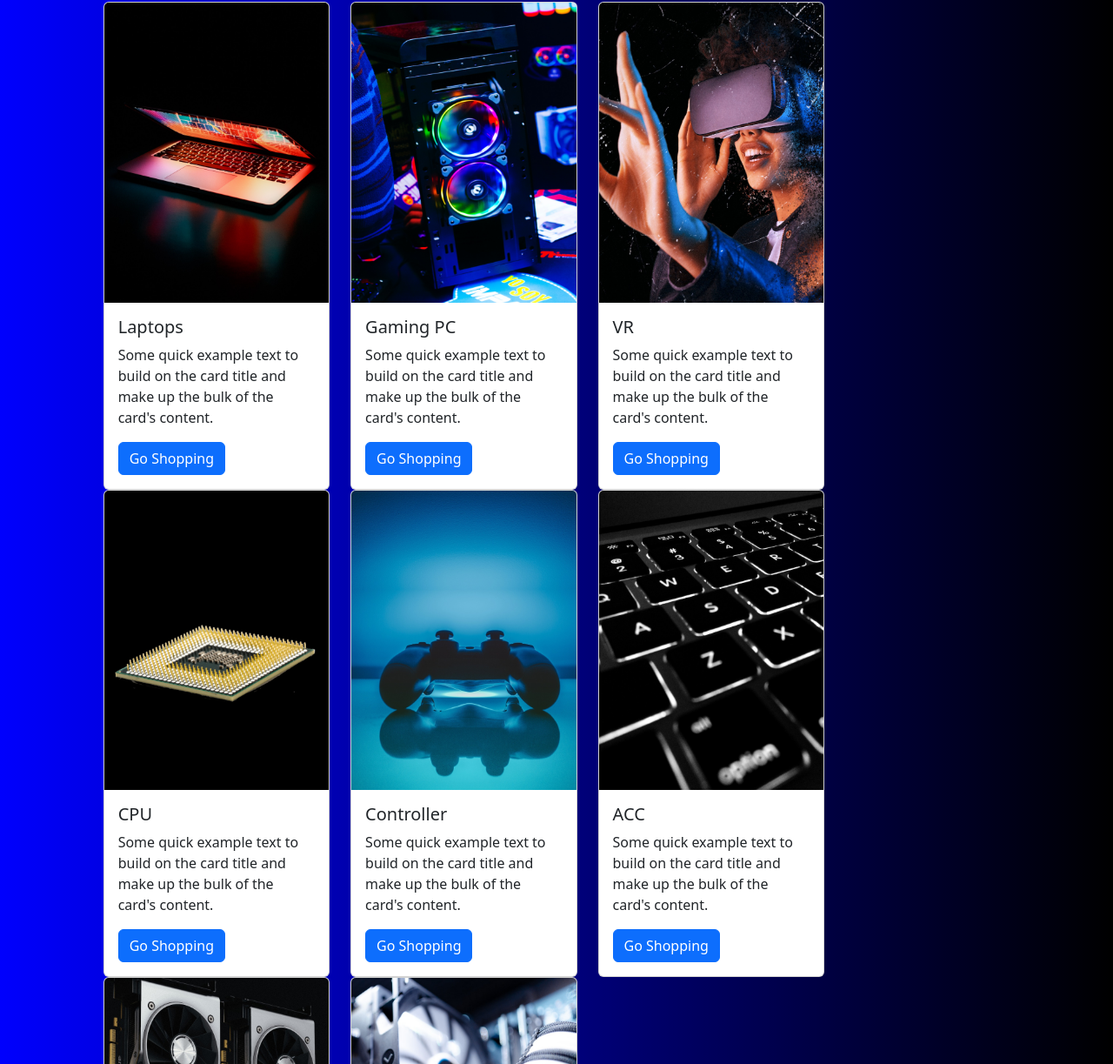
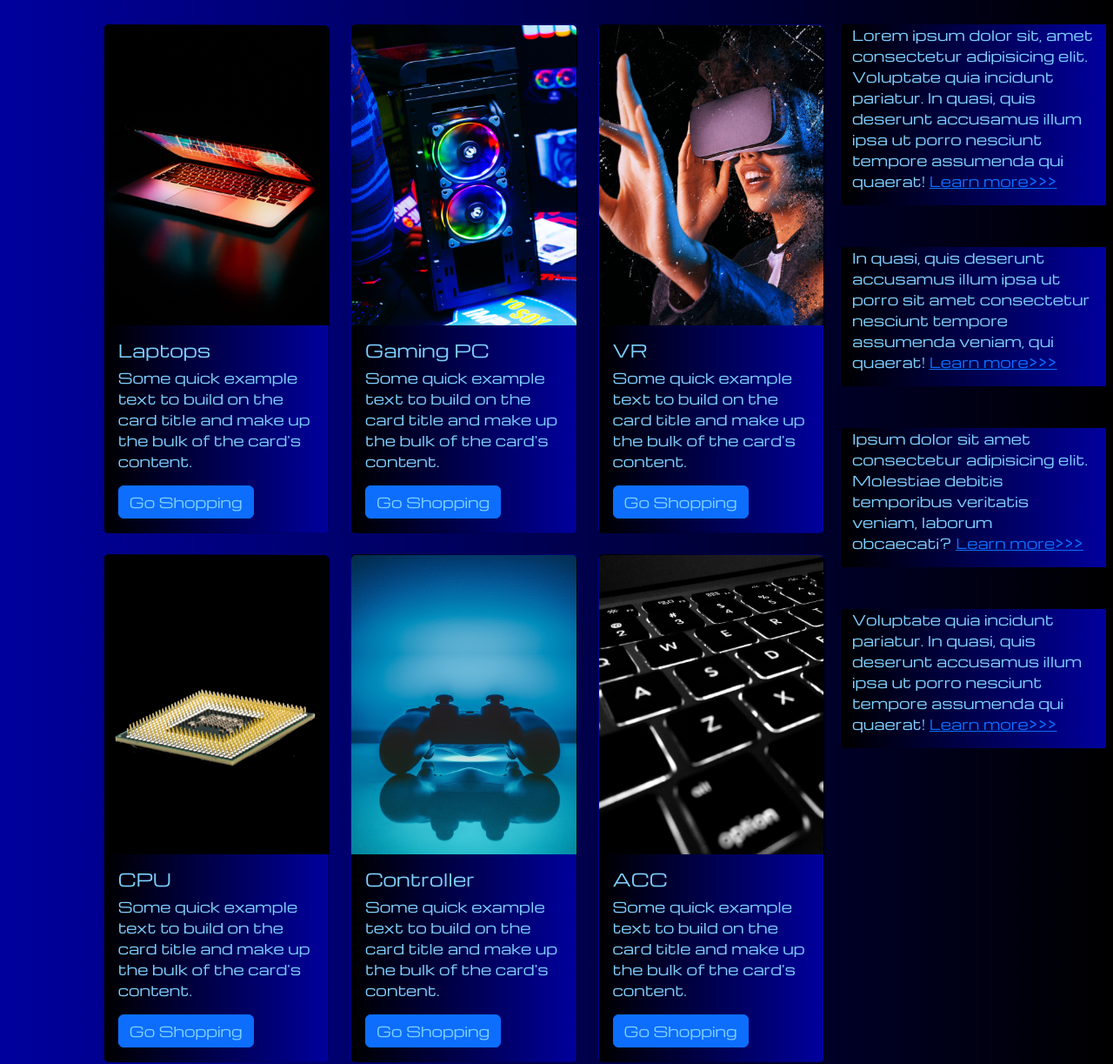
Before and after one commit to sky7way/store_bootstrap, a plain HTML site: page pricing.html in a window 1280 px wide. Shown: the part 80-1303 px from the top of the page at 87% size. Drawn offline with nearby package versions, Linux system fonts and the light colour scheme.

Commit message:
right navbar & style cards

```diff
--- a/pricing.html
+++ b/pricing.html
@@ -44,98 +44,116 @@
 
                 <div class="col-lg-8 col-md-12">
                     <div class="row">
-                        <div class="col-lg-4 col-md-6">
+                        <div class="col-lg-4 col-md-6 mt-4">
                             <div class="card">
-                                <img src="source/images/laptop.png" class="card-img-top" alt="laptop">
+                                <a href="#"><img src="source/images/laptop.png" class="card-img-top" alt="laptop"></a>
                                 <div class="card-body">
-                                    <h5 class="card-title">Laptops</h5>
-                                    <p class="card-text">Some quick example text to build on the card title and make up
+                                    <h5 class="card-title"><a href="#">Laptops</a></h5>
+                                    <p class="card-text"><a href="#">
+                                            Some quick example text to build on the card title and make up
                                             the bulk
-                                        of the card's content.</p>
+                                            of the card's content.
+                                        </a></p>
                                     <a href="#" class="btn btn-primary">Go Shopping</a>
                                 </div>
                             </div>
                         </div>
-                        <div class="col-lg-4 col-md-6">
+                        <div class="col-lg-4 col-md-6 mt-4">
                             <div class="card">
-                                <img src="source/images/gaming pc.png" class="card-img-top" alt="gaming pc">
+                                <a href="#"><img src="source/images/gaming pc.png" class="card-img-top"
+                                        alt="gaming pc"></a>
                                 <div class="card-body">
-                                    <h5 class="card-title">Gaming PC</h5>
-                                    <p class="card-text">Some quick example text to build on the card title and make up
+                                    <h5 class="card-title"><a href="#">Gaming PC</a></h5>
+                                    <p class="card-text"><a href="#">
+                                            Some quick example text to build on the card title and make up
                                             the bulk
-                                        of the card's content.</p>
+                                            of the card's content.
+                                        </a></p>
                                     <a href="#" class="btn btn-primary">Go Shopping</a>
                                 </div>
                             </div>
                         </div>
-                        <div class="col-lg-4 col-md-6">
+                        <div class="col-lg-4 col-md-6 mt-4">
                             <div class="card">
-                                <img src="/source/images/vr.png" class="card-img-top" alt="VR">
+                                <a href="#"><img src="/source/images/vr.png" class="card-img-top" alt="VR"></a>
                                 <div class="card-body">
-                                    <h5 class="card-title">VR</h5>
-                                    <p class="card-text">Some quick example text to build on the card title and make up
+                                    <h5 class="card-title"><a href="#">VR</a></h5>
+                                    <p class="card-text"><a href="#">
+                                            Some quick example text to build on the card title and make up
                                             the bulk
-                                        of the card's content.</p>
+                                            of the card's content.
+                                        </a></p>
                                     <a href="#" class="btn btn-primary">Go Shopping</a>
                                 </div>
                             </div>
                         </div>
-                        <div class="col-lg-4 col-md-6">
+                        <div class="col-lg-4 col-md-6 mt-4">
                             <div class="card">
-                                <img src="/source/images/cpu.png" class="card-img-top" alt="cpu">
+                                <a href="#"><img src="/source/images/cpu.png" class="card-img-top" alt="cpu"></a>
                                 <div class="card-body">
-                                    <h5 class="card-title">CPU</h5>
-                                    <p class="card-text">Some quick example text to build on the card title and make up
+                                    <h5 class="card-title"><a href="#">CPU</a></h5>
+                                    <p class="card-text"><a href="#">
+                                            Some quick example text to build on the card title and make up
                                             the bulk
-                                        of the card's content.</p>
+                                            of the card's content.
+                                        </a></p>
                                     <a href="#" class="btn btn-primary">Go Shopping</a>
                                 </div>
                             </div>
                         </div>
-                        <div class="col-lg-4 col-md-6">
+                        <div class="col-lg-4 col-md-6 mt-4">
                             <div class="card">
-                                <img src="/source/images/controller.png" class="card-img-top" alt="controller">
+                                <a href="#"><img src="/source/images/controller.png" class="card-img-top"
+                                        alt="controller"></a>
                                 <div class="card-body">
-                                    <h5 class="card-title">Controller</h5>
-                                    <p class="card-text">Some quick example text to build on the card title and make up
+                                    <h5 class="card-title"><a href="#">Controller</a></h5>
+                                    <p class="card-text"><a href="#">
+                                            Some quick example text to build on the card title and make up
                                             the bulk
-                                        of the card's content.</p>
+                                            of the card's content.
+                                        </a></p>
                                     <a href="#" class="btn btn-primary">Go Shopping</a>
                                 </div>
                             </div>
                         </div>
-                        <div class="col-lg-4 col-md-6">
+                        <div class="col-lg-4 col-md-6 mt-4">
                             <div class="card">
-                                <img src="/source/images/acc.png" class="card-img-top" alt="acc">
+                                <a href="#"><img src="/source/images/acc.png" class="card-img-top" alt="acc"></a>
                                 <div class="card-body">
-                                    <h5 class="card-title">ACC</h5>
-                                    <p class="card-text">Some quick example text to build on the card title and make up
+                                    <h5 class="card-title"><a href="#">ACC</a></h5>
+                                    <p class="card-text"><a href="#">
+                                            Some quick example text to build on the card title and make up
                                             the bulk
-                                        of the card's content.</p>
+                                            of the card's content.
+                                        </a></p>
                                     <a href="#" class="btn btn-primary">Go Shopping</a>
                                 </div>
                             </div>
                         </div>
-                        <div class="col-lg-4 col-md-6">
+                        <div class="col-lg-4 col-md-6 mt-4">
                             <div class="card">
-                                <img src="/source/images/gpu.png" class="card-img-top" alt="gpu">
+                                <a href="#"><img src="/source/images/gpu.png" class="card-img-top" alt="gpu"></a>
                                 <div class="card-body">
-                                    <h5 class="card-title">GPU</h5>
-                                    <p class="card-text">Some quick example text to build on the card title and make up
+                                    <h5 class="card-title"><a href="#">GPU</a></h5>
+                                    <p class="card-text"><a href="#">
+                                            Some quick example text to build on the card title and make up
                                             the bulk
-                                        of the card's content.</p>
+                                            of the card's content.
+                                        </a></p>
                                     <a href="#" class="btn btn-primary">Go Shopping</a>
                                 </div>
                             </div>
                         </div>
-                        <div class="col-lg-4 col-md-6">
+                        <div class="col-lg-4 col-md-6 mt-4">
                             <div class="card">
-                                <img src="/source/images/other.png" class="card-img-top" alt="other">
+                                <a href="#"><img src="/source/images/other.png" class="card-img-top" alt="other"></a>
                                 <div class="card-body">
-                                    <h5 class="card-title">Other</h5>
-                                    <p class="card-text">Some quick example text to build on the card title and make up
+                                    <h5 class="card-title"><a href="#">Other</a></h5>
+                                    <p class="card-text"><a href="#">
+                                            Some quick example text to build on the card title and make up
                                             the bulk
-                                        of the card's content.</p>
+                                            of the card's content.
+                                        </a></p>
                                     <a href="#" class="btn btn-primary">Go Shopping</a>
                                 </div>
                             </div>
@@ -144,7 +162,25 @@
                 </div>
 
                 <div class="col-lg-3 col-md-12">
-
+                    <div class="row px-2">
+                        <div class="col-lg-12 sidebar my-4">
+                            <p>Lorem ipsum dolor sit, amet consectetur adipisicing elit. Voluptate quia incidunt
+                                pariatur. In quasi, quis deserunt accusamus illum ipsa ut porro nesciunt tempore
+                                assumenda qui quaerat! <a href="#">Learn more>>></a></p>
+                        </div>
+                        <div class="col-lg-12 sidebar my-4">
+                            <p> In quasi, quis deserunt accusamus illum ipsa ut porro sit amet consectetur nesciunt
+                                tempore assumenda veniam, qui quaerat! <a href="#">Learn more>>></a></p>
+                        </div>
+                        <div class="col-lg-12 sidebar my-4">
+                            <p>Ipsum dolor sit amet consectetur adipisicing elit. Molestiae debitis temporibus
+                                veritatis veniam, laborum obcaecati? <a href="#">Learn more>>></a></p>
+                        </div>
+                        <div class="col-lg-12 sidebar my-4">
+                            <p>Voluptate quia incidunt pariatur. In quasi, quis deserunt accusamus illum ipsa ut porro
+                                nesciunt tempore assumenda qui quaerat! <a href="#">Learn more>>></a></p>
+                        </div>
+                    </div>
                 </div>
             </div>
         </div>
--- a/source/styles/styles.css
+++ b/source/styles/styles.css
@@ -1,9 +1,17 @@
+@import url('https://fonts.googleapis.com/css?family=Michroma&display=swap');
+
+:root {
+    --color-text: rgb(127, 208, 255);
+    --color-bgCards: linear-gradient(270deg, #00009e 0%, #000 100%, #fff 100%);
+}
+
 body {
-    background: linear-gradient(90deg, #0000FD 0%, #000 100%, #fff 100%);
+    font-family: Michroma, serif;
+    background: linear-gradient(90deg, #00009e 0%, #000000 100%, #fff 100%);
 }
 
 .nav-link {
-    color:rgb(127, 208, 255);
+    color: var(--color-text);
 }
 
 .navbar-nav .nav-link.active {
@@ -18,3 +26,17 @@ body {
     background-color:rgba(127, 208, 255, 0.604);
     border-color: rgb(152, 152, 188);
 }
+
+.sidebar {
+    color: var(--color-text);
+    background: var( --color-bgCards);
+}
+
+.card {
+    background: var( --color-bgCards);
+}
+
+.card a {
+    text-decoration: none;
+    color: var(--color-text);
+}
```
Lines whose indentation alone changed are shown as unchanged.
